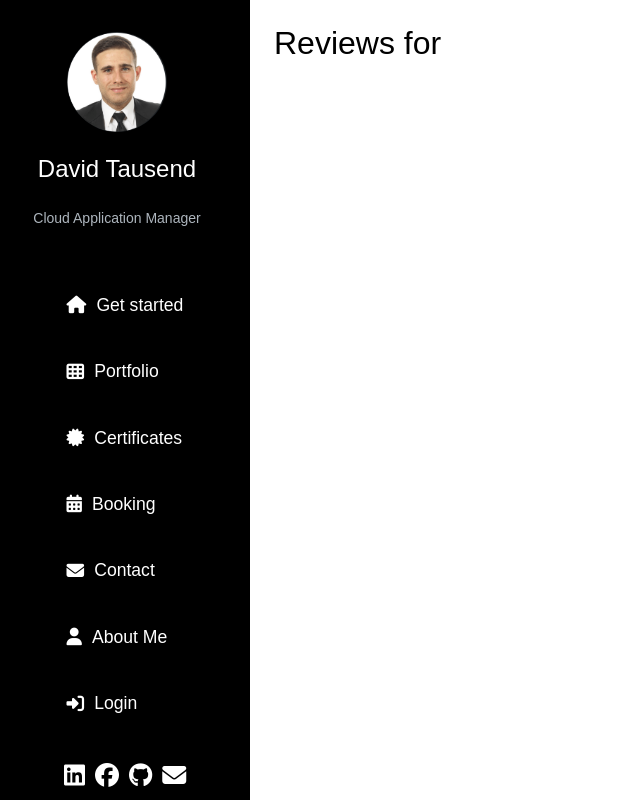
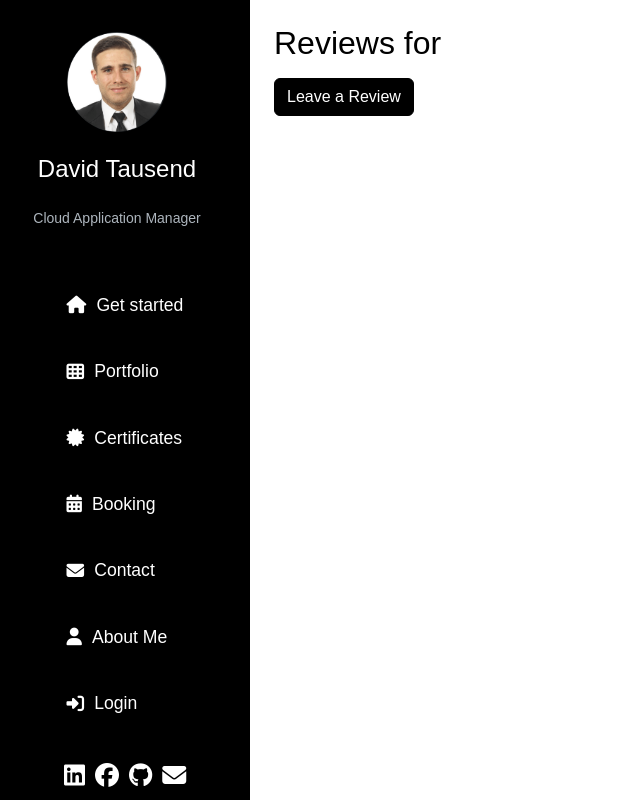
Before and after one commit to DavidTausend/consulting, a Django app: template consult/accounts/templates/accounts/view_reviews.html in a window 1280 px wide. Shown: the whole page, without its empty margins (0-640 px from the left). Run offline with Django 3.2, Linux system fonts and the light colour scheme; the template is opened without the code that fills it, so the values that code supplies are empty.

Commit message:
add review button

```diff
--- a/consult/accounts/templates/accounts/home.html
+++ b/consult/accounts/templates/accounts/home.html
@@ -30,6 +30,11 @@
             <p>Have questions? Get in touch with us for more information.</p>
             <a class="btn btn-secondary" href="{% url 'accounts:contact' %}" role="button">Contact Us »</a>
         </div>
+        <div class="col-md-4">
+            <h2>View Reviews</h2>
+            <p>See what others have to say about our services.</p>
+            <a class="btn btn-secondary" href="{% url 'accounts:view_reviews' consultant_id=1 %}" role="button">View Reviews »</a>
+        </div>
     </div>
 </div>
 {% endblock %}
--- a/consult/accounts/templates/accounts/view_reviews.html
+++ b/consult/accounts/templates/accounts/view_reviews.html
@@ -5,13 +5,10 @@
 <ul>
     {% for review in reviews %}
     <li>
-        <strong>{{ review.user.username }}:</strong> {{ review.rating }}/5<br>
-        {{ review.comments }}<br>
-        {% if request.user == review.user %}
-        <a href="{% url 'accounts:edit_review' review.id %}">Edit</a> |
-        <a href="{% url 'accounts:delete_review' review.id %}">Delete</a>
-        {% endif %}
+        <strong>{{ review.user.username }}:</strong> {{ review.rating }} stars
+        <p>{{ review.comments }}</p>
     </li>
     {% endfor %}
 </ul>
+<a href="{% url 'accounts:submit_review' consultant.id %}" class="btn btn-primary">Leave a Review</a>
 {% endblock %}
--- a/consult/accounts/views.py
+++ b/consult/accounts/views.py
@@ -134,7 +134,7 @@ def submit_review(request, consultant_id):
             review.consultant = consultant
             review.user = request.user
             review.save()
-            return redirect('accounts:consultant_profile', consultant_id=consultant.id)
+            return redirect('accounts:view_reviews', consultant_id=consultant.id)
     else:
         form = ReviewForm()
     return render(request, 'accounts/submit_review.html', {'form': form, 'consultant': consultant})
@@ -166,6 +166,7 @@ def view_reviews(request, consultant_id):
     reviews = Review.objects.filter(consultant=consultant)
     return render(request, 'accounts/view_reviews.html', {'reviews': reviews, 'consultant': consultant})
 
+
 def portfolio_list(request):
     portfolios = Portfolio.objects.all()
     return render(request, 'accounts/portfolio_list.html', {'portfolios': portfolios})
```
